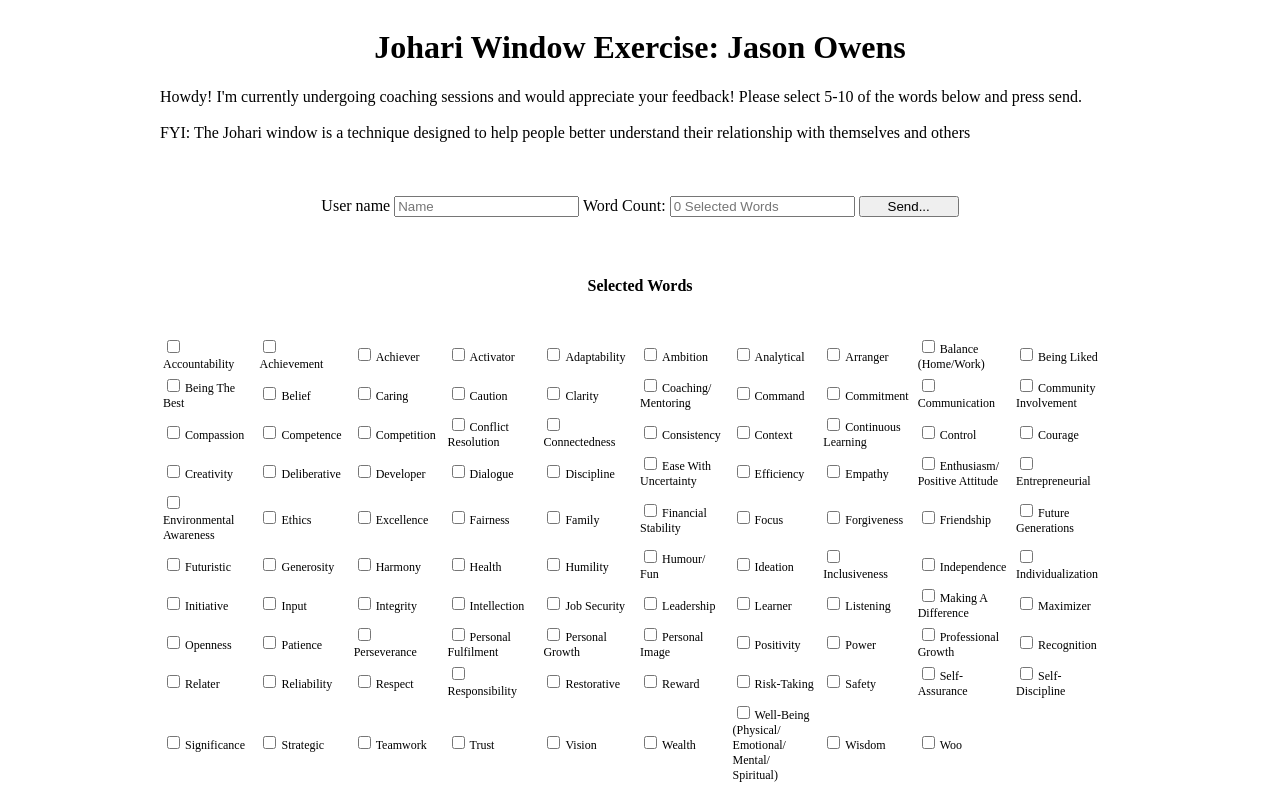
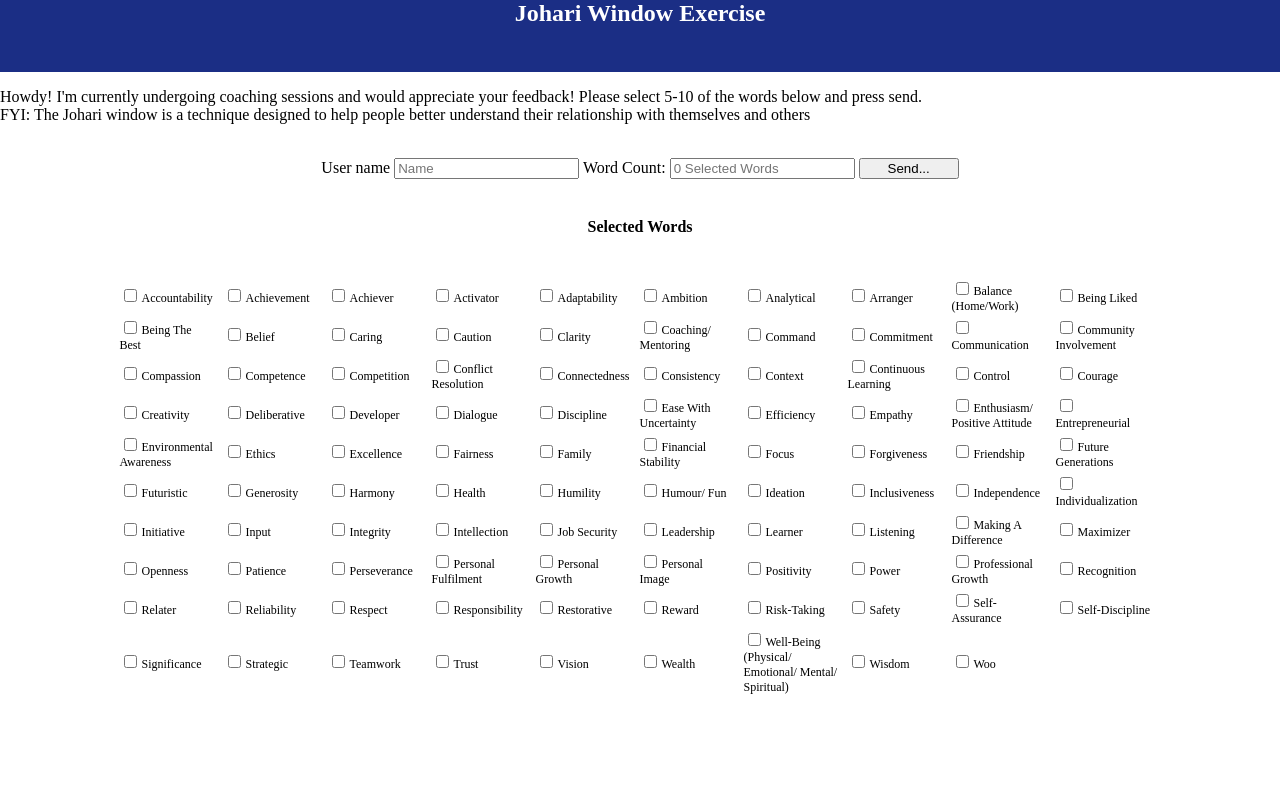
Before and after one commit to OwensJ88/johari-app, a plain HTML site: page static/index.html in a window 1280 px wide. Drawn offline with Linux system fonts and the light colour scheme.

Commit message:
including css

```diff
--- a/static/index.html
+++ b/static/index.html
@@ -4,22 +4,21 @@
     <meta charset="UTF-8">
     <meta name="viewport" content="width=device-width, initial-scale=1.0">
     <title>Johari Window</title>
-
+    <link rel="stylesheet" href="style.css">
 </head>
 
 <script src="/static/main.js"></script>
 
 <body>
+    <header>Johari Window Exercise</header>
 
-  <div id="wrapper">
+    <p>Howdy! I'm currently undergoing coaching sessions and would appreciate your feedback! Please select 5-10 of the words below and press send.
 
-    <h1 style = "text-align: center;">Johari Window Exercise: Jason Owens</h1>
-    <p>Howdy! I'm currently undergoing coaching sessions and would appreciate your feedback! Please select 5-10 of the words below and press send.
-    <br>
     <br>
     FYI: The Johari window is a technique designed to help people better understand their relationship with themselves and others</p>
-    <div id="formBody" style="display: flex;justify-content: center;align-items: center;height: 10vh;">
+    <div id="formBody" style="display: flex;justify-content: center;align-items: center-height: 10vh;">
     <div>
+
 
   </br>
 
@@ -47,31 +46,7 @@
     <div id="myDynamicTable" type="checkbox" style="display: flex;justify-content: center;align-items: center;"></div>
   </div>
 </body>
-<Style>
-    /*Assumed everything is inheriting font-size*/
-    #myDynamicTable{
-      font-size:12px;
-    }
 
-    /* Force all children to have a specified font-size */
-    #myDynamicTable *{
-        margin-right:5px;
-        font-size:12px;
-    }
-    #selectedContainer{
-      font-size:10px;
-    }
-    #td *{
-      font:1px;
-    }
-    #wrapper{
-      margin: 0 auto;
-      width: 960px;
-      overflow: auto;
-    }
-
-
-</style>
 
 <script>
 const johari_words = [
--- /dev/null
+++ b/static/style.css
@@ -0,0 +1,41 @@
+header
+{
+    width: 100%;
+    height: 3em;
+    color:white;
+    font-weight:bold;
+    font-size: 24px;
+    background-color:rgb(27, 46, 133);
+    position:relative;
+    text-align: center;
+    vertical-align: middle;
+    margin: 0;
+    padding: 0;
+}
+
+body {
+    margin: 0;
+    padding: 0;
+}
+
+/*Assumed everything is inheriting font-size*/
+#myDynamicTable{
+    font-size:12px;
+}
+
+/* Force all children to have a specified font-size */
+#myDynamicTable *{
+    margin-right:5px;
+    font-size:12px;
+}
+#selectedContainer{
+    font-size:10px;
+}
+#td *{
+    font:1px;
+}
+#wrapper{
+    margin: 0 auto;
+    width: 960px;
+    overflow: auto;
+}
```
